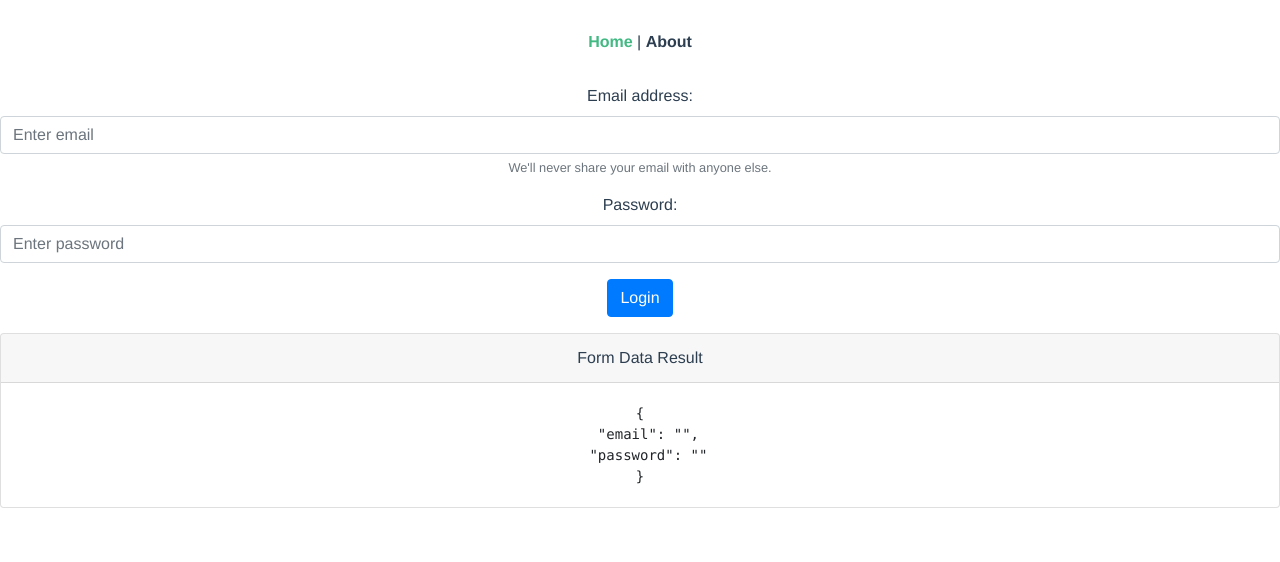
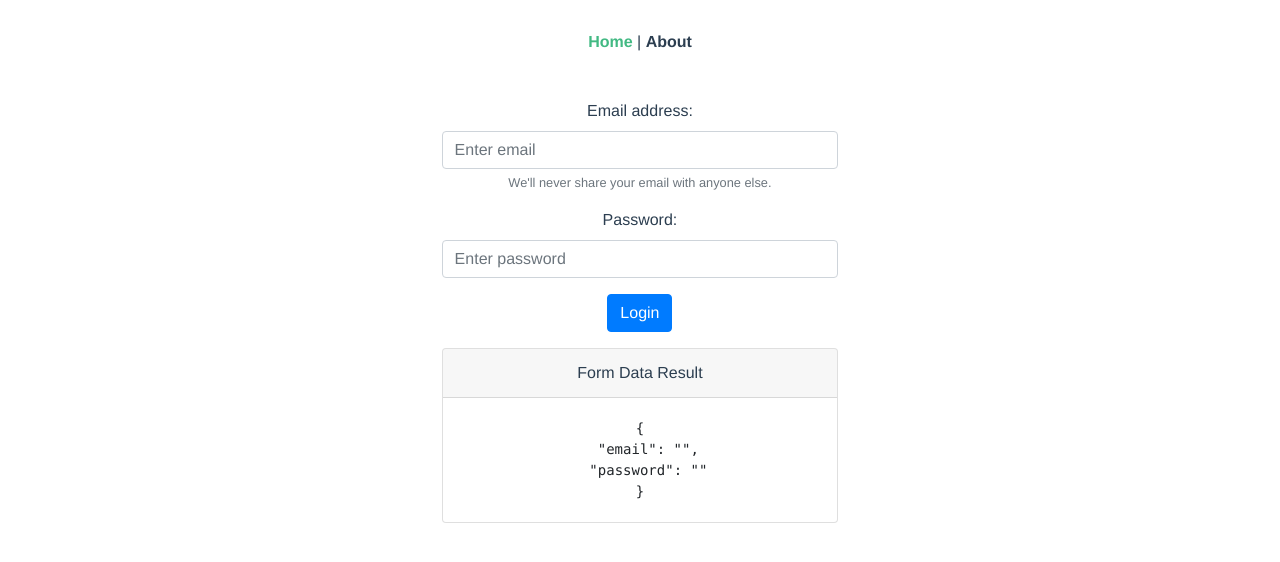
Before and after one commit to oscar666666/Hollows-forum-frontend, a Vue app: page / in a window 1280 px wide. Shown: the top 562 px of the page. Built offline with nearby package versions, Linux system fonts and the light colour scheme.

Commit message:
modified layout

```diff
--- a/src/components/Login.vue
+++ b/src/components/Login.vue
@@ -1,5 +1,8 @@
 <template>
-<div id="Login">
+<div>
+<div id="Empty" class = "bodycolumn">
+</div>
+<div id="Login" class = "bodycolumn">
     <b-form  v-if="show">
       <b-form-group
         id="input-group-1"
@@ -32,6 +35,10 @@
       <pre class="m-0">{{ form }}</pre>
     </b-card>
   </div>
+
+<div id="Empty" class = "bodycolumn">
+</div>
+</div>
 </template>
 
 <script>
@@ -76,4 +83,10 @@ export default {
 <!-- -------------------------------------------- -->
 
 <style>
+/* Create three equal columns that floats next to each other */
+.bodycolumn {
+  float: left;
+  width: 33.33%;
+  padding: 15px;
+}
 </style>
```
